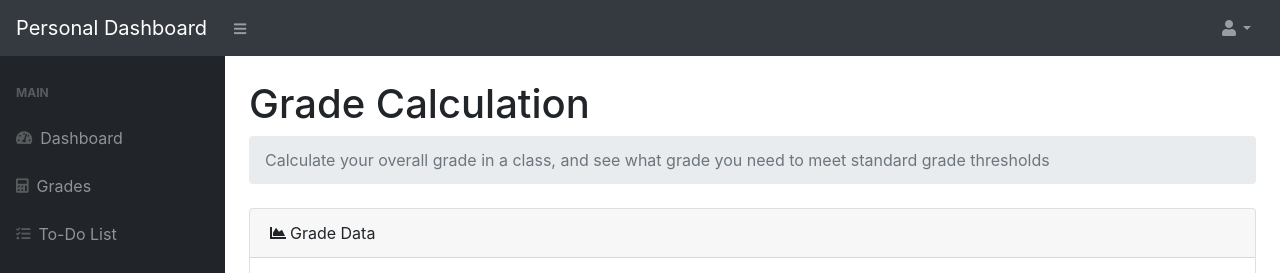
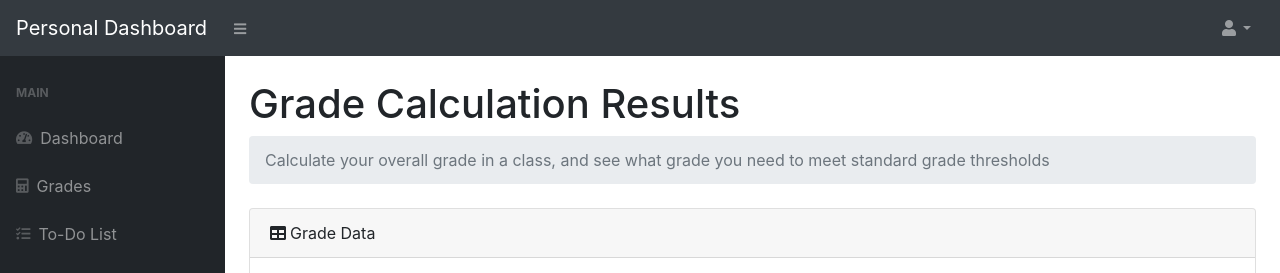
Before and after one commit to jwtufano/personal-dashboard, a Django app: template templates/grade_calc_results.html in a window 1280 px wide. Shown: the top 273 px of the page. Run offline with Django 3.2, Linux system fonts and the light colour scheme; the template is opened without the code that fills it: values that come from a table or form of the project are taken from there, others are empty; parts of the project's set-up code (start-up, migrations or seed data) failed here and were passed over; some libraries are stand-ins or nearby versions.

Commit message:
Grade Calculator Detail
- updated headers to be more clear
- updated icons

```diff
--- a/templates/grade_calc.html
+++ b/templates/grade_calc.html
@@ -35,7 +35,7 @@
     <div class="row">
         <div class="col-xl-12">
             <div class="card mb-4">
-                <div class="card-header"><i class="fas fa-chart-area mr-1"></i>Grade Spreadsheet</div>
+                <div class="card-header"><i class="fas fa-table mr-1"></i>Grade Spreadsheet</div>
                 <div class="card-body">
                     <form method="post">
                         {% csrf_token %}
--- a/templates/grade_calc_results.html
+++ b/templates/grade_calc_results.html
@@ -5,14 +5,14 @@
 {% block content %}
 
 <div class="container-fluid">
-    <h1 class="mt-4">Grade Calculation</h1>
+    <h1 class="mt-4">Grade Calculation Results</h1>
     <ol class="breadcrumb mb-4">
         <li class="breadcrumb-item active">Calculate your overall grade in a class, and see what grade you need to meet standard grade thresholds</li>
     </ol>
     <div class="row">
         <div class="col-xl-12">
             <div class="card mb-4">
-                <div class="card-header"><i class="fas fa-chart-area mr-1"></i>Grade Data</div>
+                <div class="card-header"><i class="fas fa-table mr-1"></i>Grade Data</div>
                 <div class="card-body">
                     {% if show_grade_table %}
                         <p>Your current grade is: {{ grade }}%</p>
@@ -23,8 +23,8 @@
                     {% if show_grade_table %}
                         <table class="table table-bordered">
                             <tr>
-                                <th>Grade Desired</th>
-                                <th>Grade Needed</th>
+                                <th style='width: 50%;'>Final Grade Desired</th>
+                                <th>Average Grade Needed on Remaining Points Available</th>
                             </tr>
                             <tr>
                                 <td>A+ (98-100)</td>
```
